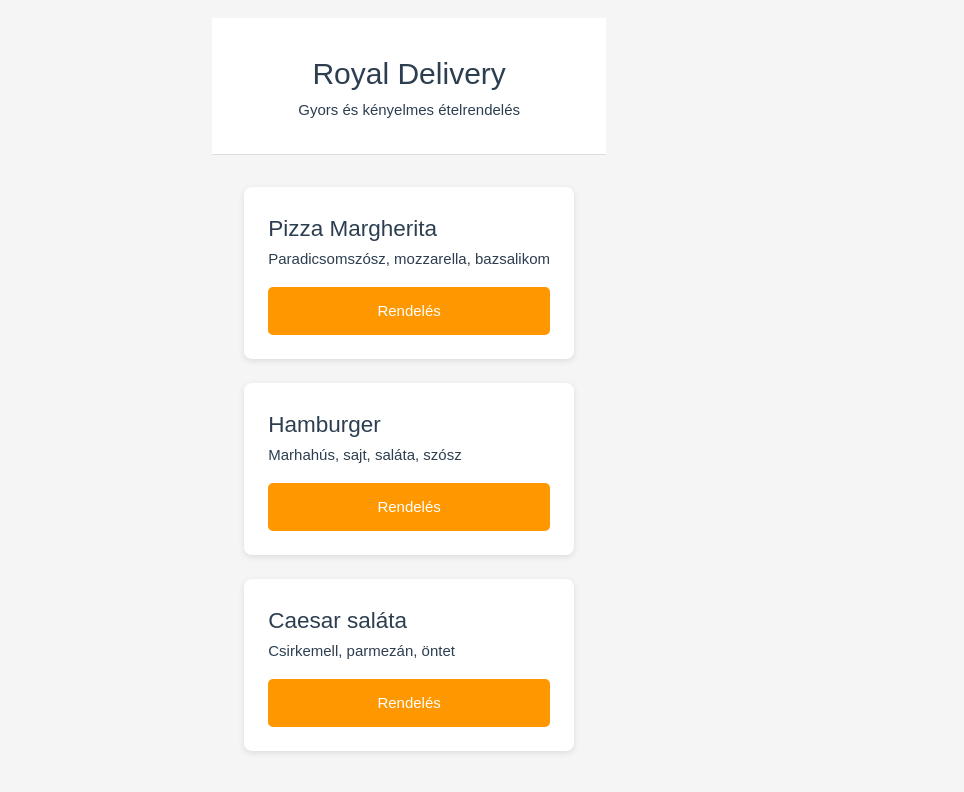
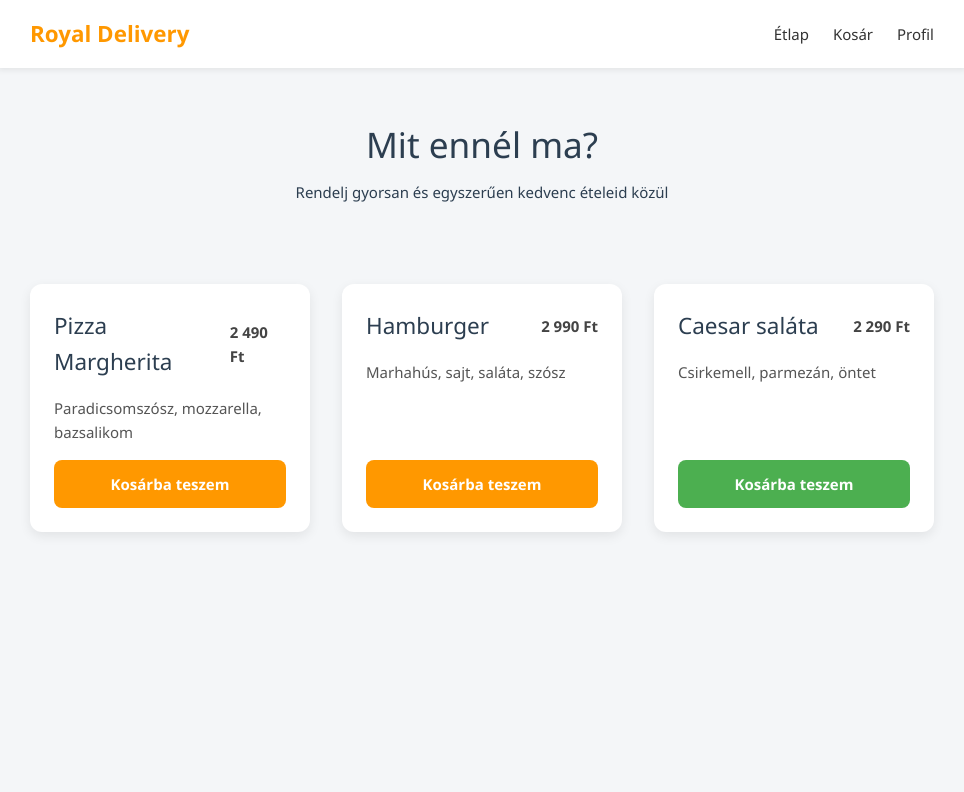
Before and after one commit to Fabbernat/Vizsgaremek-vasvari, a Vue app in the folder frontend/: page / in a window 1280 px wide. Shown: the top 792 px of the page, without its empty margins (34-998 px from the left). Built offline with nearby package versions, Linux system fonts and the light colour scheme; the HTML template or start-up script is replaced by a standard one.

Commit message:
továbbjavítva a vue frontend

```diff
--- a/frontend/src/App.vue
+++ b/frontend/src/App.vue
@@ -1,27 +1,45 @@
 <template>
   <div class="app">
-    <header class="header">
-      <h1>Royal Delivery</h1>
-      <p>Gyors és kényelmes ételrendelés</p>
+    <nav class="navbar">
+      <div class="logo">Royal Delivery</div>
+      <div class="nav-items">
+        <span>Étlap</span>
+        <span>Kosár</span>
+        <span>Profil</span>
+      </div>
+    </nav>
+
+    <header class="hero">
+      <h1>Mit ennél ma?</h1>
+      <p>Rendelj gyorsan és egyszerűen kedvenc ételeid közül</p>
     </header>
 
-    <main class="content">
+    <main class="menu">
       <div class="card">
-        <h2>Pizza Margherita</h2>
+        <div class="card-header">
+          <h2>Pizza Margherita</h2>
+          <span class="price">2 490 Ft</span>
+        </div>
         <p>Paradicsomszósz, mozzarella, bazsalikom</p>
-        <div class="action">Rendelés</div>
+        <div class="action">Kosárba teszem</div>
       </div>
 
       <div class="card">
-        <h2>Hamburger</h2>
+        <div class="card-header">
+          <h2>Hamburger</h2>
+          <span class="price">2 990 Ft</span>
+        </div>
         <p>Marhahús, sajt, saláta, szósz</p>
-        <div class="action">Rendelés</div>
+        <div class="action">Kosárba teszem</div>
       </div>
 
       <div class="card">
-        <h2>Caesar saláta</h2>
+        <div class="card-header">
+          <h2>Caesar saláta</h2>
+          <span class="price">2 290 Ft</span>
+        </div>
         <p>Csirkemell, parmezán, öntet</p>
-        <div class="action">Rendelés</div>
+        <div class="action secondary">Kosárba teszem</div>
       </div>
     </main>
   </div>
@@ -30,47 +48,104 @@
 <style>
 body {
   margin: 0;
-  font-family: Arial, Helvetica, sans-serif;
-  background-color: #f5f5f5;
+  font-family: "Segoe UI", system-ui, sans-serif;
+  background-color: #f4f6f8;
 }
 
 .app {
-  max-width: 1000px;
+  min-height: 100vh;
+}
+
+/* NAVBAR */
+.navbar {
+  background-color: #ffffff;
+  padding: 1rem 2rem;
+  display: flex;
+  justify-content: space-between;
+  align-items: center;
+  box-shadow: 0 2px 6px rgba(0,0,0,0.08);
+}
+
+.logo {
+  font-size: 1.4rem;
+  font-weight: 700;
+  color: #ff9800;
+}
+
+.nav-items span {
+  margin-left: 1.5rem;
+  cursor: pointer;
+  color: #333;
+}
+
+/* HERO */
+.hero {
+  padding: 3rem 2rem;
+  text-align: center;
+}
+
+.hero h1 {
+  margin-bottom: 0.5rem;
+  font-size: 2.2rem;
+}
+
+/* MENU GRID */
+.menu {
+  display: grid;
+  grid-template-columns: repeat(auto-fit, minmax(280px, 1fr));
+  gap: 2rem;
+  padding: 2rem;
+  max-width: 1200px;
   margin: auto;
 }
 
-.header {
-  background-color: #ffffff;
-  padding: 2rem;
-  text-align: center;
-  border-bottom: 1px solid #ddd;
-}
-
-.content {
-  display: grid;
-  grid-template-columns: repeat(auto-fit, minmax(250px, 1fr));
-  gap: 1.5rem;
-  padding: 2rem;
-}
-
+/* CARD */
 .card {
   background-color: #ffffff;
   padding: 1.5rem;
-  border-radius: 8px;
-  box-shadow: 0 2px 6px rgba(0,0,0,0.1);
+  border-radius: 12px;
+  box-shadow: 0 4px 12px rgba(0,0,0,0.08);
+  display: flex;
+  flex-direction: column;
 }
 
+.card-header {
+  display: flex;
+  justify-content: space-between;
+  align-items: center;
+}
+
+.price {
+  font-weight: bold;
+  color: #444;
+}
+
+.card p {
+  margin: 1rem 0;
+  color: #555;
+}
+
+/* ACTION */
 .action {
-  margin-top: 1rem;
+  margin-top: auto;
+  padding: 0.75rem;
   text-align: center;
-  padding: 0.75rem;
+  border-radius: 8px;
   background-color: #ff9800;
   color: white;
-  border-radius: 5px;
   cursor: pointer;
+  font-weight: 600;
 }
 
 .action:hover {
   background-color: #e68900;
 }
+
+.action.secondary {
+  background-color: #4caf50;
+}
+
+.action.secondary:hover {
+  background-color: #449d48;
+}
 </style>
```
